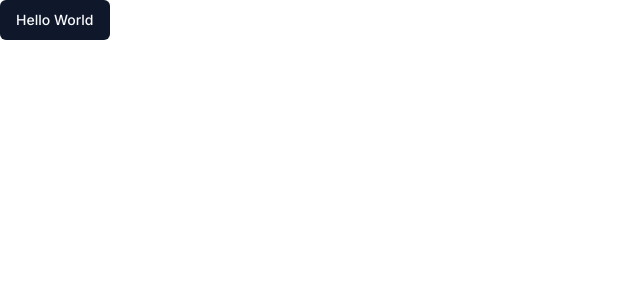
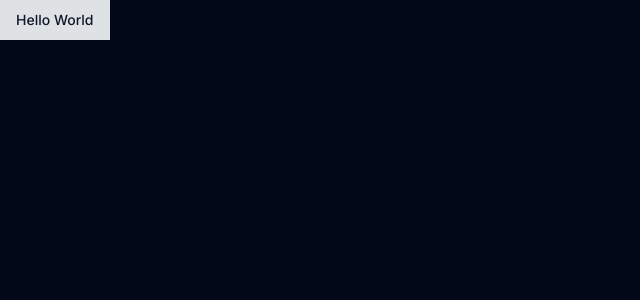
Before and after one commit to guilhermeverissimo14/barber-web, a Next.js app: page / in a window 1280 px wide. Shown: the top 300 px of the page, without its empty margins (0-640 px from the left). Built offline with nearby package versions, Linux system fonts and the light colour scheme.

Commit message:
chore:add shadcn theme

```diff
--- a/app/globals.css
+++ b/app/globals.css
@@ -3,33 +3,6 @@
 @tailwind utilities;
 
 @layer base {
-  :root {
-    --background: 0 0% 100%;
-    --foreground: 222.2 84% 4.9%;
-    --card: 0 0% 100%;
-    --card-foreground: 222.2 84% 4.9%;
-    --popover: 0 0% 100%;
-    --popover-foreground: 222.2 84% 4.9%;
-    --primary: 222.2 47.4% 11.2%;
-    --primary-foreground: 210 40% 98%;
-    --secondary: 210 40% 96.1%;
-    --secondary-foreground: 222.2 47.4% 11.2%;
-    --muted: 210 40% 96.1%;
-    --muted-foreground: 215.4 16.3% 46.9%;
-    --accent: 210 40% 96.1%;
-    --accent-foreground: 222.2 47.4% 11.2%;
-    --destructive: 0 84.2% 60.2%;
-    --destructive-foreground: 210 40% 98%;
-    --border: 214.3 31.8% 91.4%;
-    --input: 214.3 31.8% 91.4%;
-    --ring: 222.2 84% 4.9%;
-    --radius: 0.5rem;
-    --chart-1: 12 76% 61%;
-    --chart-2: 173 58% 39%;
-    --chart-3: 197 37% 24%;
-    --chart-4: 43 74% 66%;
-    --chart-5: 27 87% 67%;
-  }
 
   .dark {
     --background: 222.2 84% 4.9%;
@@ -63,6 +36,7 @@
   * {
     @apply border-border;
   }
+
   body {
     @apply bg-background text-foreground;
   }
--- a/app/layout.tsx
+++ b/app/layout.tsx
@@ -15,7 +15,7 @@ export default function RootLayout({
   children: React.ReactNode;
 }>) {
   return (
-    <html lang="en">
+    <html lang="en" className="dark">
       <body className={inter.className}>{children}</body>
     </html>
   );
```
